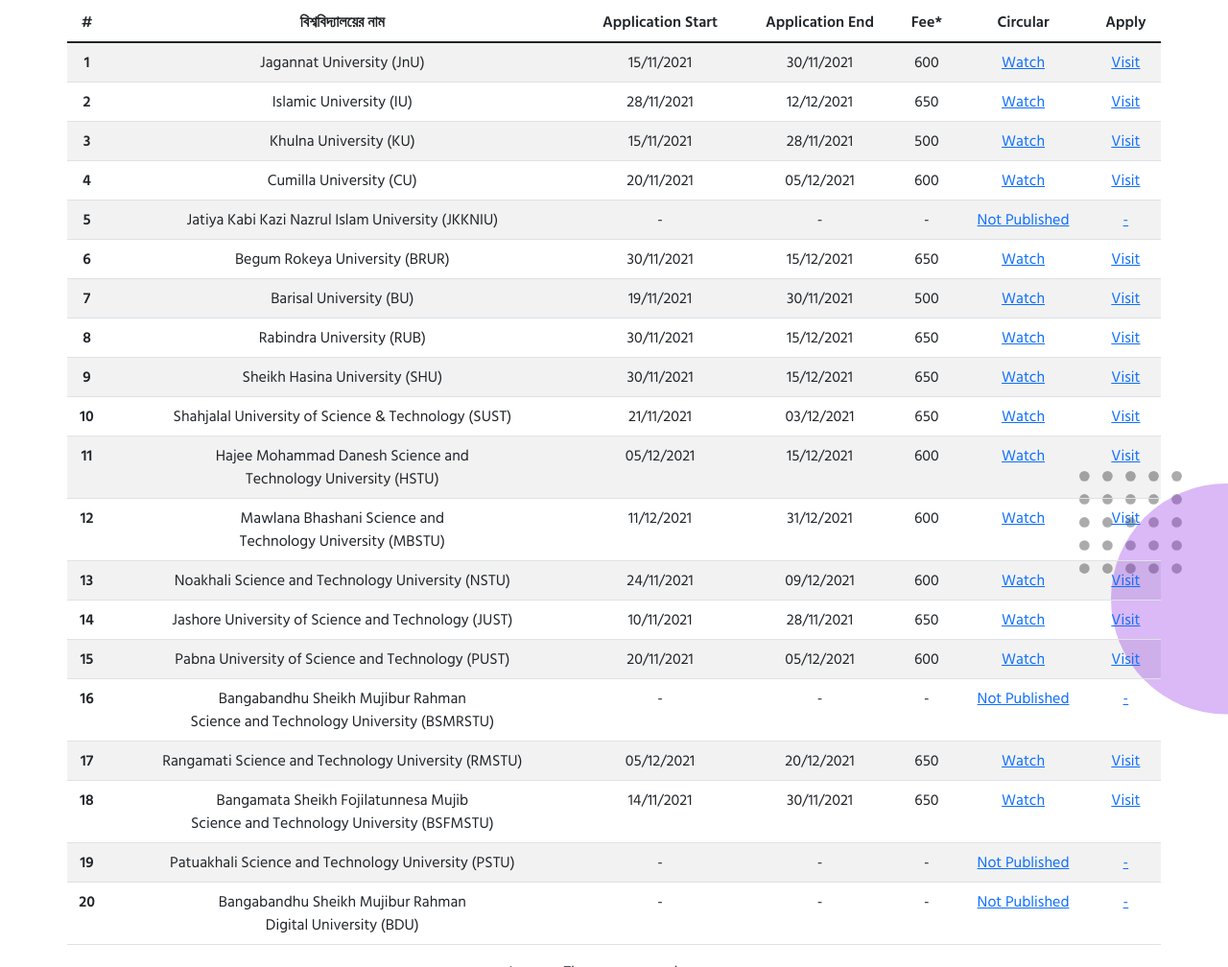
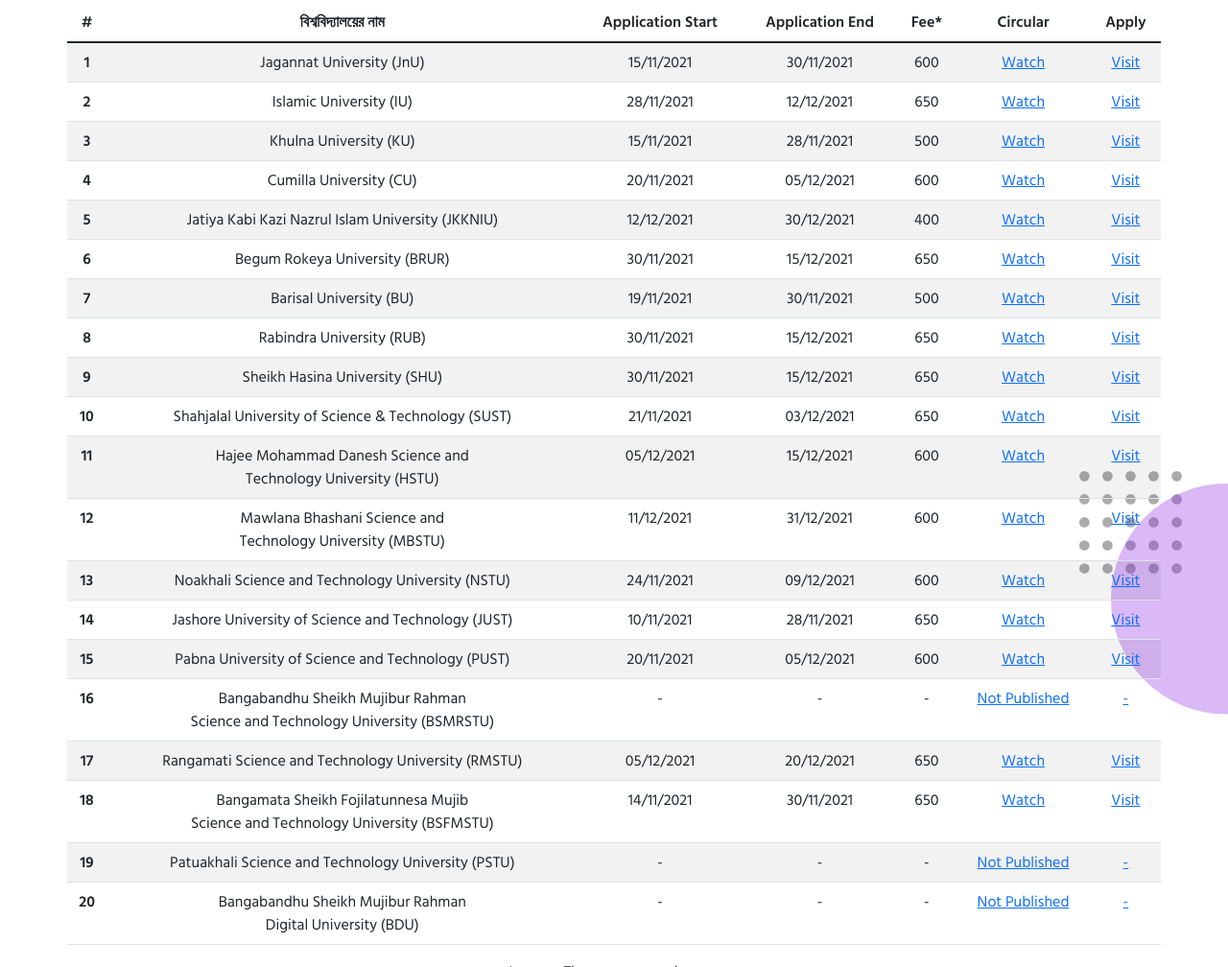
Before and after one commit to fakhrulalamyamin/gst-update, a plain HTML site: page index.html in a window 1280 px wide. Shown: the part 1226-2234 px from the top of the page at 96% size. Drawn offline with nearby package versions, Linux system fonts and the light colour scheme.

Commit message:
JKKNIU Updated

```diff
--- a/index.html
+++ b/index.html
@@ -179,11 +179,11 @@
                 <tr>
                   <th scope="row">5</th>
                   <td>Jatiya Kabi Kazi Nazrul Islam University (JKKNIU)</td>
-                  <td>-</td>
-                  <td>-</td>
-                  <td>-</td>
-                  <td><a href="#">Not Published</a></td>
-                  <td><a href="#" target="_blank">-</a></td>
+                  <td>12/12/2021</td>
+                  <td>30/12/2021</td>
+                  <td>400</td>
+                  <td><a href="./files/Jatio Kobi Circular.pdf">Watch</a></td>
+                  <td><a href="https://gstadmission.jkkniu.edu.bd/" target="_blank">Visit</a></td>
                 </tr>
                 <tr>
                   <th scope="row">6</th>
```
Also changed, not shown: 1 other file.
